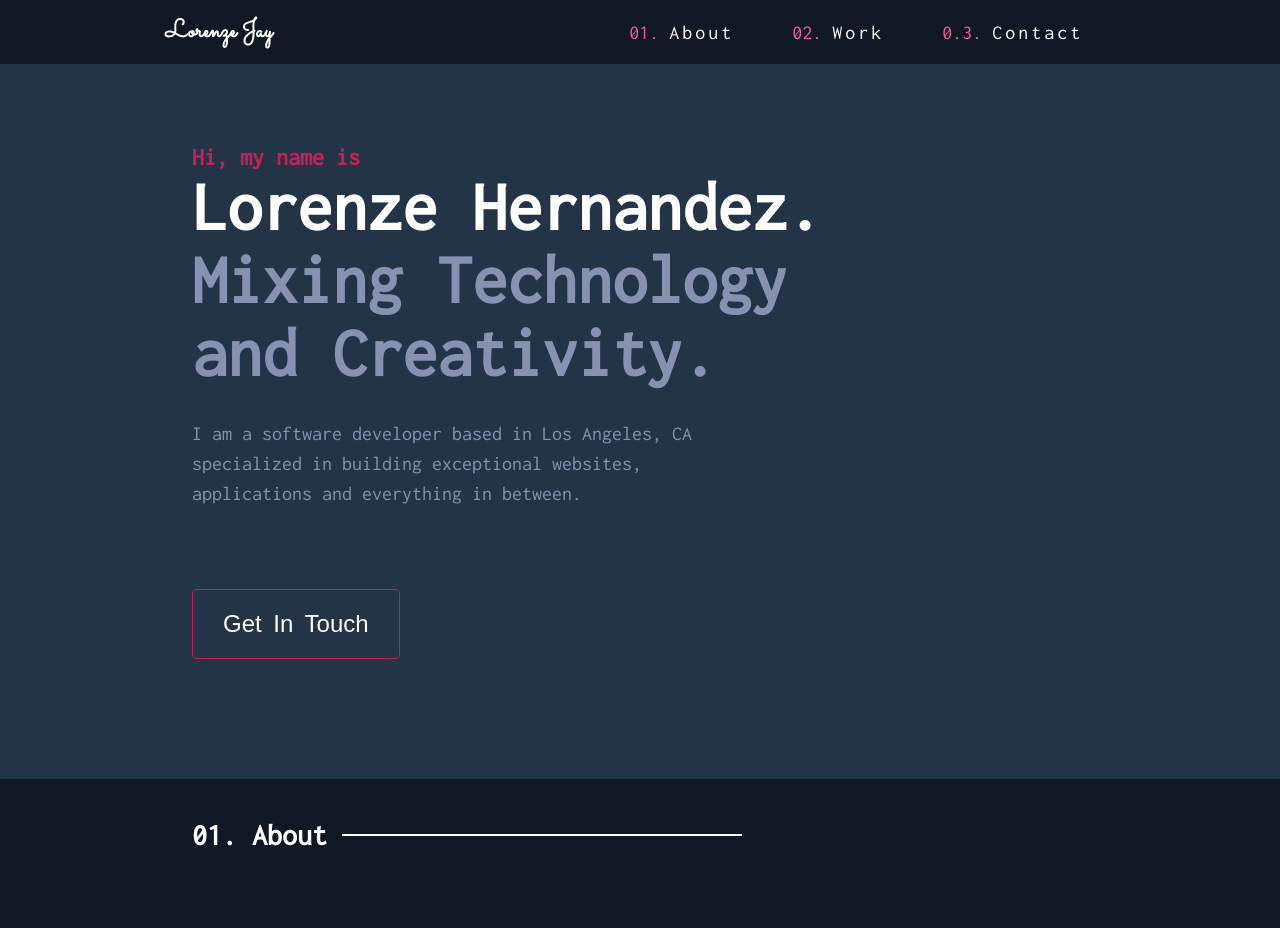
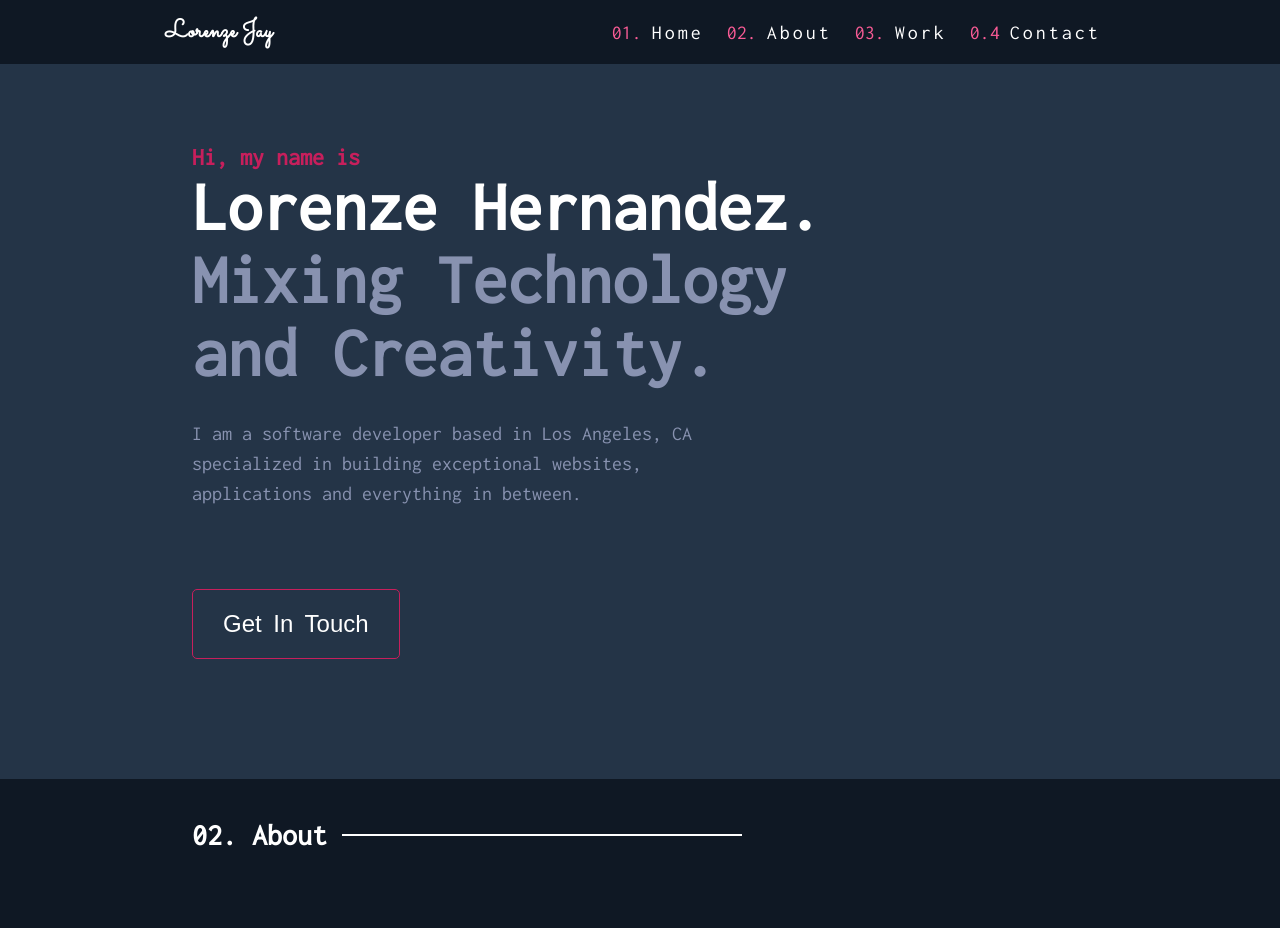
Before and after one commit to lorenzejay/lorenzejay-portfolio, a plain HTML site: page index.html in a window 1280 px wide. Shown: the top 928 px of the page. Drawn offline with nearby package versions, Linux system fonts and the light colour scheme; files that its build step writes are made by us from their sources; a web font is replaced by a local one.

Commit message:
Add files via upload

```diff
--- a/index.html
+++ b/index.html
@@ -14,23 +14,27 @@
       href="https://fonts.googleapis.com/css2?family=Inconsolata&display=swap"
       rel="stylesheet"
     />
-    <link rel="stylesheet" href="./style.css" />
+    <link rel="stylesheet" href="./styles/style.css" />
   </head>
   <body>
-    <div class="nav-container">
+    <div class="nav-container" id="top">
       <nav>
         <h1 class="logo">Lorenze Jay</h1>
         <ul class="nav-links">
           <li>
             01.
+            <a href="#top">Home</a>
+          </li>
+          <li>
+            02.
             <a href="#about">About</a>
           </li>
           <li>
-            02.
+            03.
             <a href="#work">Work</a>
           </li>
           <li>
-            0.3.
+            0.4
             <a href="#contact">Contact</a>
           </li>
         </ul>
@@ -69,7 +73,7 @@
 
     <section class="about section-align" id="about">
       <about class="title">
-        <h1 class="section-title about-title">01. About</h1>
+        <h1 class="section-title about-title">02. About</h1>
         <div class="section-line about-line"></div>
       </about>
 
@@ -107,7 +111,7 @@
 
     <section class="works section-align" id="work">
       <about class="title">
-        <h1 class="section-title">02. Works</h1>
+        <h1 class="section-title">03. Works</h1>
         <div class="section-line"></div>
       </about>
       <div class="section-content-align covid-project">
```
